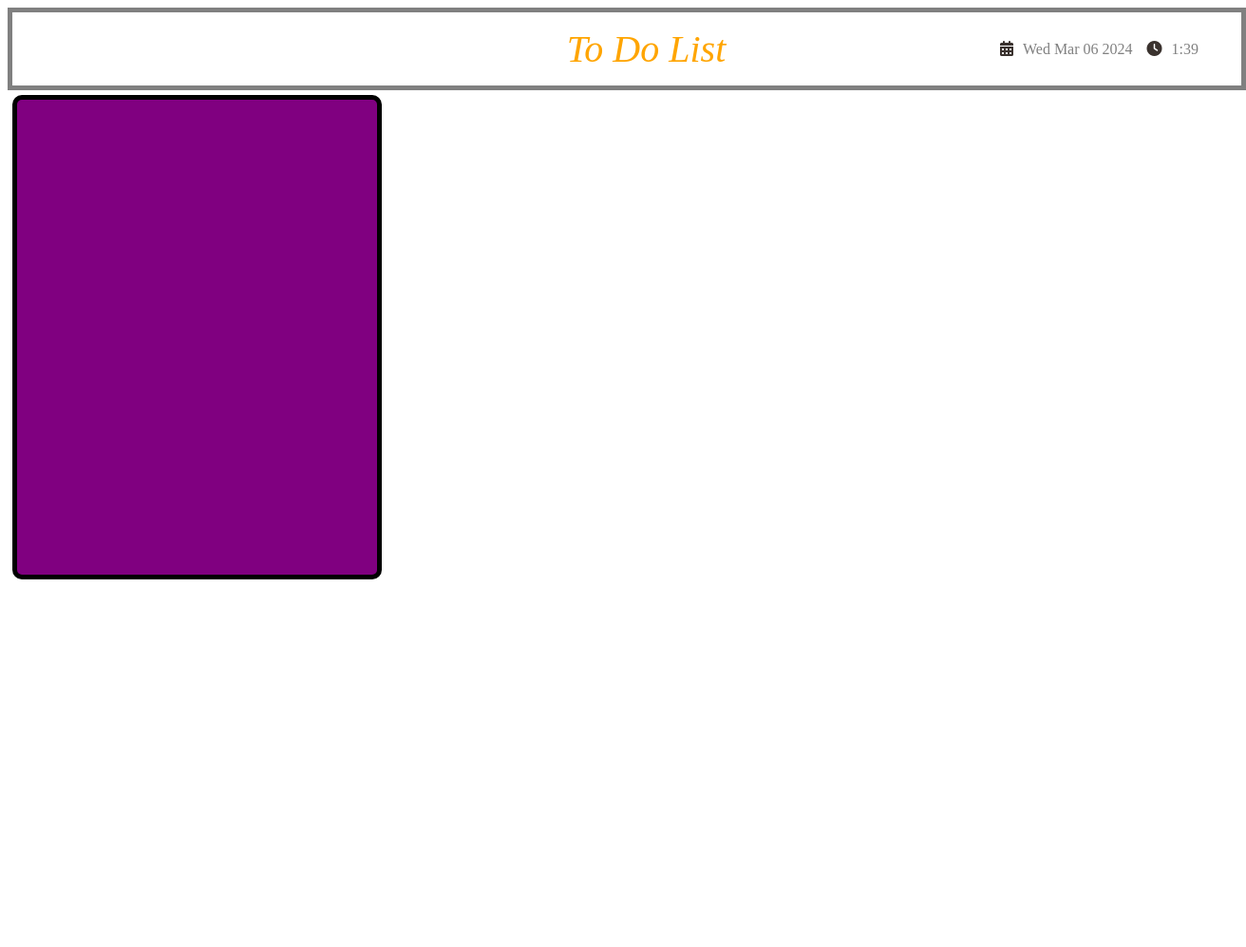
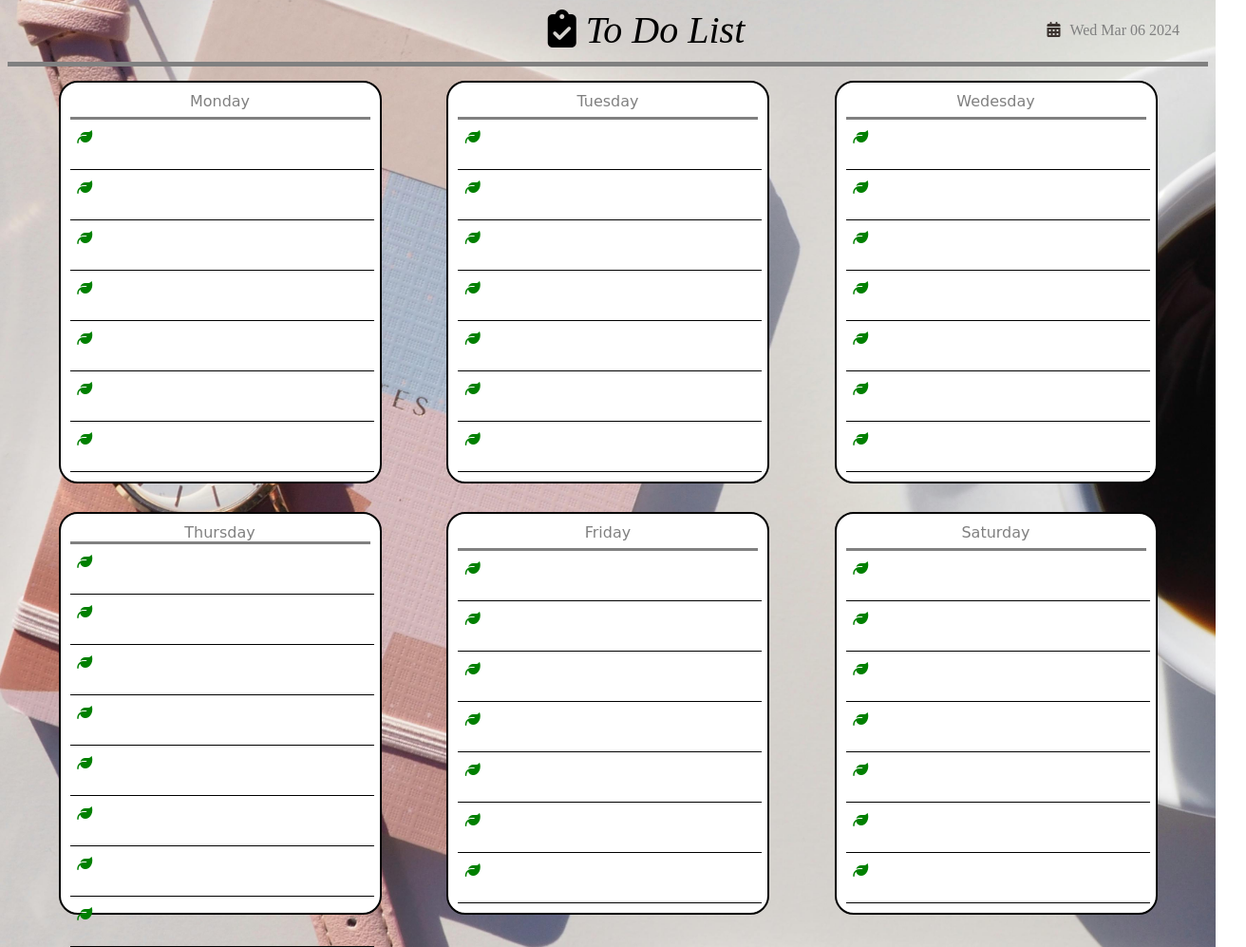
Before and after one commit to AtharvDhatrak/frontendprojects, a plain HTML site: page to do list/index.html in a window 1280 px wide. Shown: the whole page at 95% size, 1312 px wide, since content can reach past the window. Before the commit the page ends 800 px from the top, so only its background shows below. Drawn offline with Linux system fonts and the light colour scheme.

Commit message:
completed

```diff
--- a/to do list/index.html
+++ b/to do list/index.html
@@ -3,107 +3,121 @@
 <head>
     <meta charset="UTF-8">
     <meta name="viewport" content="width=device-width, initial-scale=1.0">
+    <link rel="stylesheet" href="style.css">
     <script src="https://kit.fontawesome.com/32d93a9699.js" crossorigin="anonymous"></script>
+    <script src="index.js"></script>
+
     <title>Document</title>
-    <style>
 
-
-        .head{
-            display:flex;
-            width:100%;
-            height:10%;
-            background-color:white;
-            align-items:center;
-            border: 5px solid grey;
-            justify-content: center;
-            padding:15px;
-}
-        .maindate{
-            display:flex;
-            margin-right:15px;
-
-        }
-
-
-
-        .title{
-        color:orange;
-        font-style:italic;
-        margin-right:auto;
-        justify-self:center;
-        margin-left:45%;
-        font-size: 40px;
-       }
-
-        i{
-            color:rgb(58, 50, 46);
-        }
-
-        i:hover{
-            color:orange;
-        }
-
-        .show{
-            color:gray;
-            margin-right:15px;
-        }
-
-        .show:hover{
-            color:rgb(69, 245, 93);
-        }
-
-        .card{
-            width:30%;
-            height:500px;
-            background-color:purple;
-            border:5px solid black;
-            border-radius: 10px;
-            margin:5px;
-        }
-
-
-
-    </style>
 </head>
 <body>
     <section>
         <div class="head">
-            <div class="title">
+            <div class="todo">
+                <i class="fa-solid fa-clipboard-check" style="color:black"></i>
                 To Do List
             </div>
             <div class="maindate" >
                 <i class="fa-solid fa-calendar-days" style="margin-right:10px;"></i>
                 <div class="show" id="dte"></div>
-                <i class="fa-solid fa-clock" style="margin-right:10px;"></i>
-                <div class="show" id="tme"></div>
+                <!-- <i class="fa-solid fa-clock" style="margin-right:10px;"></i>
+                <div class="show" id="tme"></div> -->
             </div>
         </div>
     </section>
 
-    <section>
-        <div class="card"></div>
+    <section class="memo">
+        <div class="card">
+
+            <card class="title">
+                <!-- <i class="fa-regular fa-circle" style="color:gray;margin:3px;"></i> -->
+                Monday
+            </card>
+            <form action="" class="form">
+                <i class="fa-solid fa-leaf"></i><input type="text">
+                <i class="fa-solid fa-leaf"></i><input type="text">
+                <i class="fa-solid fa-leaf"></i><input type="text">
+                <i class="fa-solid fa-leaf"></i><input type="text">
+                <i class="fa-solid fa-leaf"></i> <input type="text">
+                <i class="fa-solid fa-leaf"></i> <input type="text">
+                <i class="fa-solid fa-leaf"></i> <input type="text">
+
+            </form>
+        </div>
+
+        <div class="card">
+            <card class="title">Tuesday</card>
+            <form action="" class="form">
+                <i class="fa-solid fa-leaf"></i><input type="text">
+                <i class="fa-solid fa-leaf"></i><input type="text">
+                <i class="fa-solid fa-leaf"></i><input type="text">
+                <i class="fa-solid fa-leaf"></i><input type="text">
+                <i class="fa-solid fa-leaf"></i> <input type="text">
+                <i class="fa-solid fa-leaf"></i> <input type="text">
+                <i class="fa-solid fa-leaf"></i> <input type="text">
+            </form>
+        </div>
+        <div class="card">
+            <card class="title">Wedesday</card>
+            <form action="" class="form">
+                <i class="fa-solid fa-leaf"></i><input type="text">
+                <i class="fa-solid fa-leaf"></i><input type="text">
+                <i class="fa-solid fa-leaf"></i><input type="text">
+                <i class="fa-solid fa-leaf"></i><input type="text">
+                <i class="fa-solid fa-leaf"></i> <input type="text">
+                <i class="fa-solid fa-leaf"></i> <input type="text">
+                <i class="fa-solid fa-leaf"></i> <input type="text">
+
+            </form>
+        </div>
+        <div class="card">
+            <card class="title">Thursday</card>
+            <form action="" class="form">
+                <i class="fa-solid fa-leaf"></i><input type="text">
+                <i class="fa-solid fa-leaf"></i><input type="text">
+                <i class="fa-solid fa-leaf"></i><input type="text">
+                <i class="fa-solid fa-leaf"></i><input type="text">
+                <i class="fa-solid fa-leaf"></i> <input type="text">
+                <i class="fa-solid fa-leaf"></i> <input type="text">
+                <i class="fa-solid fa-leaf"></i> <input type="text">
+                <i class="fa-solid fa-leaf"></i> <input type="text">
+
+            </form>
+        </div>
+        <div class="card">
+            <card class="title">Friday</card>
+            <form action="" class="form">
+                <i class="fa-solid fa-leaf"></i><input type="text">
+                <i class="fa-solid fa-leaf"></i><input type="text">
+                <i class="fa-solid fa-leaf"></i><input type="text">
+                <i class="fa-solid fa-leaf"></i><input type="text">
+                <i class="fa-solid fa-leaf"></i> <input type="text">
+                <i class="fa-solid fa-leaf"></i> <input type="text">
+                <i class="fa-solid fa-leaf"></i> <input type="text">
+
+            </form>
+        </div>
+        <div class="card">
+            <card class="title">Saturday</card>
+            <form action="" class="form">
+                <i class="fa-solid fa-leaf"></i><input type="text">
+                <i class="fa-solid fa-leaf"></i><input type="text">
+                <i class="fa-solid fa-leaf"></i><input type="text">
+                <i class="fa-solid fa-leaf"></i><input type="text">
+                <i class="fa-solid fa-leaf"></i> <input type="text">
+                <i class="fa-solid fa-leaf"></i> <input type="text">
+                <i class="fa-solid fa-leaf"></i> <input type="text">
+
+            </form>
+        </div>
     </section>
-
 <script>
 const d = document.getElementById("dte");
 const t=    document.getElementById("tme");
 const n = new Date();
-    // const amPm = hours >= 12 ? 'PM' : 'AM';
 const newdate = n.toDateString();
 const newhour=n.getHours();
-    const newminute=n.getMinutes();
 d.innerHTML = newdate;
-    t.innerHTML= newhour % 12 +":" + newminute;
-
-    updateTime();
-    setInterval(updateTime, 6000);
-
-    function updateTime() {
-        const n = new Date(); // Get the current time again
-        const newhour = n.getHours();
-        const newminute = updateminute(n);
-        t.innerHTML = newhour % 12 + ":" + newminute;
-    }
 
 
 
--- /dev/null
+++ b/to do list/style.css
@@ -0,0 +1,129 @@
+body{
+    background-image: url("images/pexels-jess-bailey-designs-1162519.jpg");
+    background-size:cover;
+    background-position:center;
+}
+
+.head{
+    display:flex;
+    width:100%;
+    height:10%;
+    background:transparent;
+    align-items:center;
+    border-bottom: 5px solid grey;
+    justify-content: center;
+    /* padding:15px; */
+    padding-bottom: 10px;
+}
+.maindate{
+    display:flex;
+    margin-right:15px;
+
+}
+
+
+
+
+.todo{
+color:black;
+font-style:italic;
+margin-right:auto;
+justify-self:center;
+margin-left:45%;
+font-size: 40px;
+text-align: center;
+}
+
+i{
+    color:rgb(58, 50, 46);
+}
+
+.maindate i:hover{
+    color:orange;
+}
+
+.show{
+    color:gray;
+    margin-right:15px;
+}
+
+.show:hover{
+    color:rgb(2, 2, 2);
+}
+
+.card{
+    display:flex;
+    min-width: 15%;
+    max-width:25%;
+    width:25%;
+    height:400px;
+    background-color:white;
+    border:2px solid black;
+    border-radius: 20px;
+    margin:15px;
+    /* filter: blur(20px); */
+    flex-direction:column;
+    padding:10px;
+    overflow:none;
+}
+.memo{
+display:flex;
+flex-wrap: wrap;
+justify-content:space-evenly;
+}
+
+.title{
+color:grey;
+font-family:cursive;
+justify-content:center;
+text-align: center;
+width:100%;
+height:7%;
+border-bottom:3px solid grey;
+
+    }
+
+.form{
+    display: flex;
+    flex-direction: column;
+    justify-content:center;
+
+}
+.form i{
+    color:green;
+    display:flex;
+    width:10%;
+    margin-top:10px;
+    height:10px;
+    justify-content:center;
+}
+
+input[type="text"]
+{
+    width:100%;
+    background:transparent;
+    border:none;
+    border-bottom:1px solid black;
+    /* margin-left: 10%; */
+    height:30px;
+    /* margin-top:10px; */
+    /* height:100%; */
+
+}
+
+@media (max-width:900px)
+{
+    .todo{
+        display:flex;
+        margin-left:0px;
+        margin-right:10px;
+        font-size:25px;
+    }
+
+    .maindate{
+        justify-content: flex-end;
+        font-size:10px;
+        margin:0px;
+        align-items:flex-end;
+    }
+}
```
Also changed, not shown: to do list/images/pexels-jess-bailey-designs-1162519.jpg (added). Lines whose indentation alone changed are shown as unchanged.
